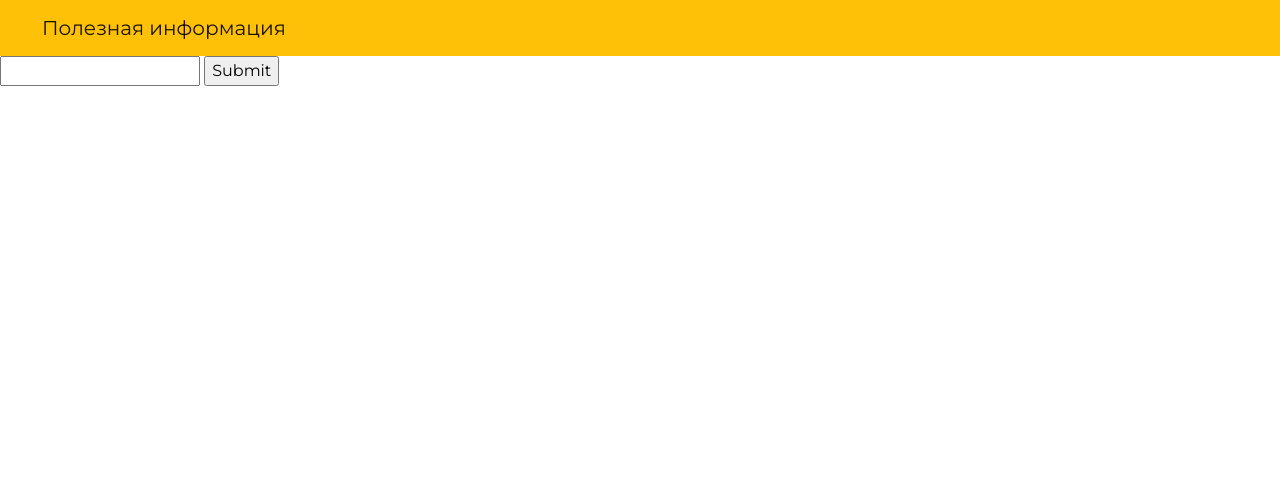
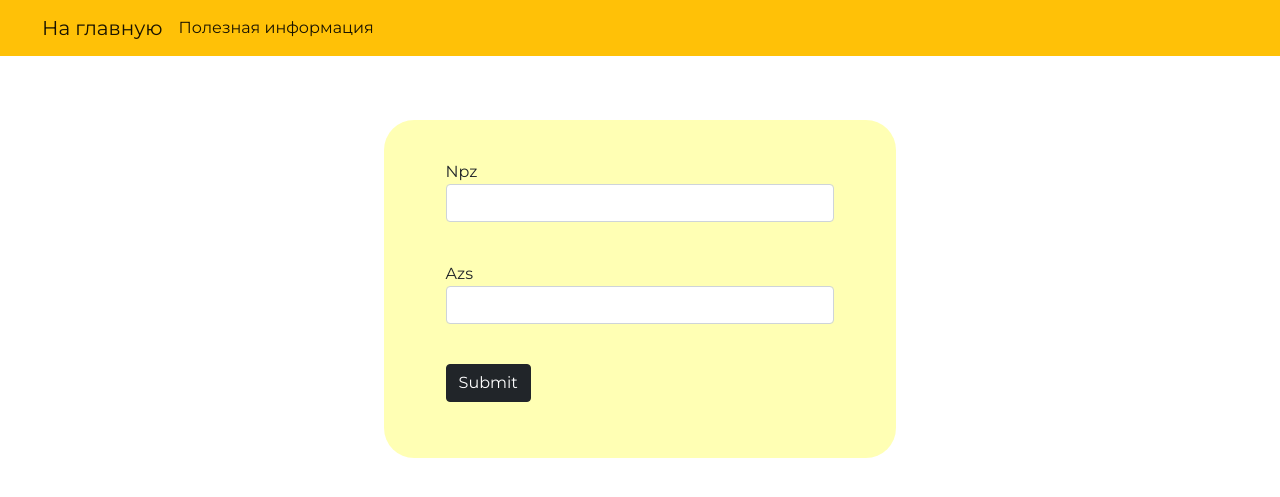
Before and after one commit to dast3rr/rn-minimal-path, a Python web app: template templates/first_method.html in a window 1280 px wide. Shown: the top 497 px of the page. Run offline with Jinja, Linux system fonts and the light colour scheme; the template is opened without the code that fills it: most values are stand-ins (such as "Sample title", 1, 10 or a date in 2020); form fields are guessed from the names that the template uses.

Commit message:
Основной функционал готов

```diff
--- /dev/null
+++ b/data/npz.txt
@@ -0,0 +1 @@
+Мытищи, Московская область, ул.Транспортная, 5
--- a/static/css/first_method.css
+++ b/static/css/first_method.css
@@ -1,4 +1,12 @@
-.first-method-form{
-    width: 50%;
+.first-method-container{
+    width: 40%;
+    margin: auto;
+    background-color: rgba(255, 255, 0, 0.295);
+    margin-top: 5%;
+    padding: 40px;
+    border-radius: 30px;
+}
+.first-method-container__form{
+    width: 90%;
     margin: auto;
 }
--- a/static/css/index.css
+++ b/static/css/index.css
@@ -4,6 +4,9 @@
     margin-left: auto;
     margin-top: 10%;
     width: 50%;
+    background-color: rgba(255, 255, 0, 0.308);
+    padding: 40px;
+    border-radius: 30px;
 }
 .main-page-content__text{
     text-align: center;
--- a/templates/base.html
+++ b/templates/base.html
@@ -4,14 +4,19 @@
     <meta charset="UTF-8">
     <meta name="viewport" content="width=device-width, initial-scale=1.0">
     <link href="https://cdn.jsdelivr.net/npm/bootstrap@5.0.2/dist/css/bootstrap.min.css" rel="stylesheet" integrity="sha384-EVSTQN3/azprG1Anm3QDgpJLIm9Nao0Yz1ztcQTwFspd3yD65VohhpuuCOmLASjC" crossorigin="anonymous">
-    <link rel="stylesheet" href="static/css/base.css">
+    <link rel="stylesheet" href="/static/css/base.css">
     <title>{{ title }}</title>
 </head>
 <body>
     <header>
         <div class="navbar navbar-light bg-warning">
             <div class="container-fluid">
-                <a class="navbar-brand about-us" href="/about">Полезная информация</a>
+                <a class="navbar-brand about-us" href="/">На главную</a>
+                <ul class="navbar-nav me-auto mb-2 mb-lg-0">
+                    <li class="nav-item">
+                      <a class="nav-link active" aria-current="page" href="/about">Полезная информация</a>
+                    </li>
+                </ul>
             </div>
         </div>
     </header>
--- a/templates/first_method.html
+++ b/templates/first_method.html
@@ -1,34 +1,33 @@
 {% extends "base.html" %}
 {% block content %}
 <link rel="stylesheet" href="static/css/first_method.css">
-    <!-- <div class="first-method-form">
-        <form action="{{ url_for('first_method_result') }}" method="post">
-        <div>
-            <label for="1">Выберите нпз</label>
-            <select id="1" class="form-select" name="npz_choice">
-                {% for npz in npzs %}
-                <option>{{ npz }}</option>
-                {% endfor %}
-            </select>
+    <div class="first-method-container">
+        <div class="first-method-container__form">
+            <form action="" method="post">
+            <p>
+                {{ form.npz.label }}<br>
+                {{ form.npz(class="form-control") }}<br>
+                {% for error in form.npz.errors %}
+                <p class="alert alert-danger" role="alert">
+                    {{ error }}
+                </p>
+            {% endfor %}
+            </p>
+
+            <p>
+                {{ form.azs.label }}<br>
+                {{ form.azs(class="form-control") }}<br>
+                {% for error in form.azs.errors %}
+                <p class="alert alert-danger" role="alert">
+                    {{ error }}
+                </p>
+            {% endfor %}
+            </p>
+
+            <p>{{ form.submit(type="submit", class="btn btn-dark") }}</p>
+            </form>
         </div>
-        <div>
-            <label for="2">Выберите несколько азс</label>
-            <select id="2" class="form-select" multiple size="3" name="azs_choice">
-                {% for azs in azs_list %}
-                <option>{{ azs }}</option>
-                {% endfor %}
-            </select>
-        </div>
-        <div>
-            <button>Рассчитать</button>
-        </div>
-        </form>
-    </div> -->
-    <div>
-        <form action="" method="post">
-            {{ form.azs }}
-            {{ form.submit }}
-        </form>
+
     </div>
 
 {% endblock %}
--- a/templates/index.html
+++ b/templates/index.html
@@ -6,13 +6,13 @@
         <div class="main-page-content__choose-mode">
             <h4 class="main-page-content__mode-text">Одна машина, одна нпз, самый завершенный вариант</h4>
             <div class="main-page-content__mode-button">
-                <a role="button" class="btn btn-warning" href="/first_method">Первый режим</a>
+                <a role="button" class="btn btn-dark" href="/first_method">Первый режим</a>
             </div>
         </div>
         <div class="main-page-content__choose-mode">
             <h4 class="main-page-content__mode-text">Несколько машин и нпз(экспериментальный режим)</h4>
             <div class="main-page-content__mode-button">
-                <a role="button" class="btn btn-warning" href="/second_method">Второй режим</a>
+                <button disabled="disabled" class="btn btn-dark">В разработке</button>
             </div>
         </div>
     </div>
```
Also changed, not shown: data/all_cords.json (added, +1 -0 lines), data/azs.txt (added, +12 -0 lines), forms/first_method.py (+7 -3 lines), get_distances.py (+23 -16 lines), main.py (+48 -10 lines), points.txt (deleted, +0 -13 lines), static/css/first_method_result.css (added, +14 -0 lines), templates/first_method_result.html (+19 -4 lines), static/img/map_file.jpg (added), 1 other file.
